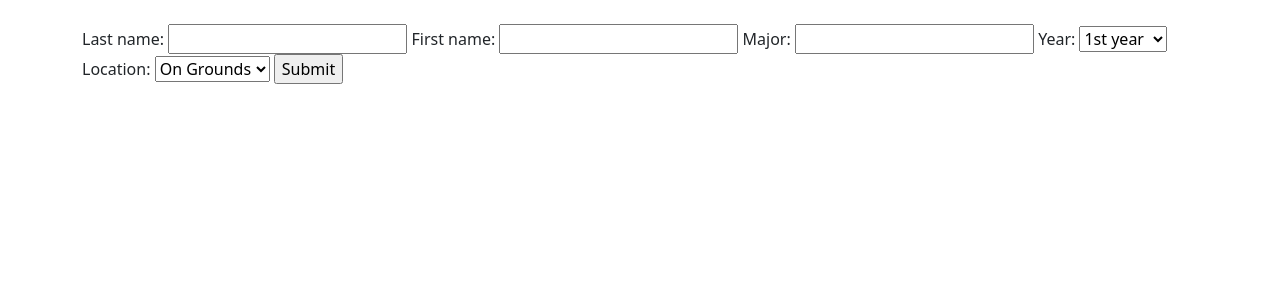
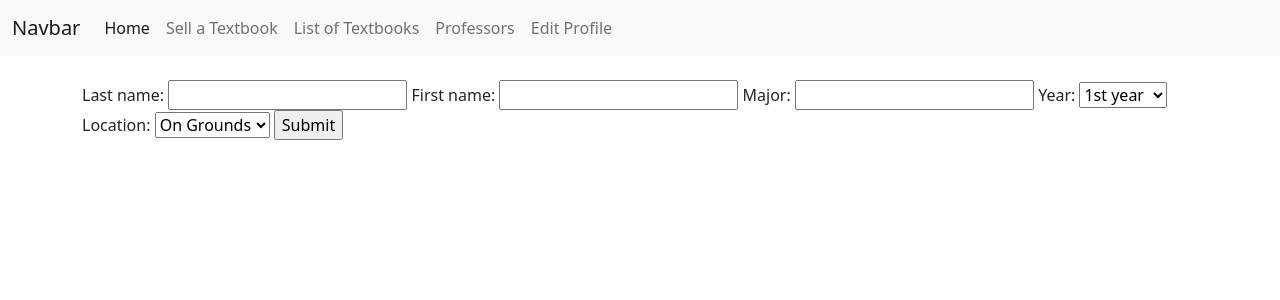
Before and after one commit to Aparson13/Book-Exchange-App, a Django app: page /profile in a window 1280 px wide. Shown: the top 300 px of the page. Run offline with Django 4.2, Linux system fonts and the light colour scheme; some libraries are stand-ins or nearby versions.

Commit message:
ConnorFixingErrors

```diff
--- a/BookExchange/templates/BookExchange/profile.html
+++ b/BookExchange/templates/BookExchange/profile.html
@@ -1,15 +1,48 @@
+{% load bootstrap5 %}
+{% bootstrap_css %}
+{% bootstrap_javascript %}
+{% bootstrap_messages %}
 {% load static %}
+
 <!doctype html>
+
 <html lang="en">
+<nav class="navbar navbar-expand-lg navbar-light bg-light">
+	<div class="container-fluid">
+		<a class="navbar-brand" href="#">Navbar</a>
+		<button class="navbar-toggler" type="button" data-bs-toggle="collapse" data-bs-target="#navbarNav" aria-controls="navbarNav" aria-expanded="false" aria-label="Toggle navigation">
+			<span class="navbar-toggler-icon"></span>
+		</button>
+		<div class="collapse navbar-collapse" id="navbarNav">
+			<ul class="navbar-nav">
+				<li class="nav-item">
+					<a class="nav-link active" aria-current="page" href="/">Home</a>
+				</li>
+				<li class="nav-item">
+					<a class="nav-link" href="/sell/">Sell a Textbook</a>
+				</li>
+				<li class="nav-item">
+					<a class="nav-link" href="/textbooks/">List of Textbooks</a>
+				</li>
+				<li class="nav-item">
+					<a class="nav-link" href="/professors/">Professors</a>
+				</li>
 
+				<li class="nav-item">
+					<a class="nav-link" href="/profile">Edit Profile</a>
+				</li>
 
-	<link href="https://cdn.jsdelivr.net/npm/bootstrap@5.2.1/dist/css/bootstrap.min.css" rel="stylesheet"
-	/>
+			</ul>
+		</div>
+	</div>
+</nav>
+
+<link href="https://cdn.jsdelivr.net/npm/bootstrap@5.2.1/dist/css/bootstrap.min.css" rel="stylesheet" />
 {% block content %}
 <body>
 	<br>
 	<div class="container">
- 	 		 	<div class="content-section"style"position:relative; left:300px; top:200px;">
+		<div class="content-section" style"position:relative; left:300px; top:200px;">
 			<form method="POST">
 				{% csrf_token %}
 				{{ form }}
--- a/mysite/settings.py
+++ b/mysite/settings.py
@@ -44,6 +44,7 @@ INSTALLED_APPS = [
     'allauth.socialaccount',
     'allauth.socialaccount.providers.google',
     'bootstrap5',
+    'rest_framework',
 ]
 
 AUTH_USER_MODEL='BookExchange.User'
```
Also changed, not shown: templates/SellTextbooks.html (+7 -0 lines), templates/professors.html (+34 -0 lines), db.sqlite3. Lines whose indentation alone changed are shown as unchanged.
